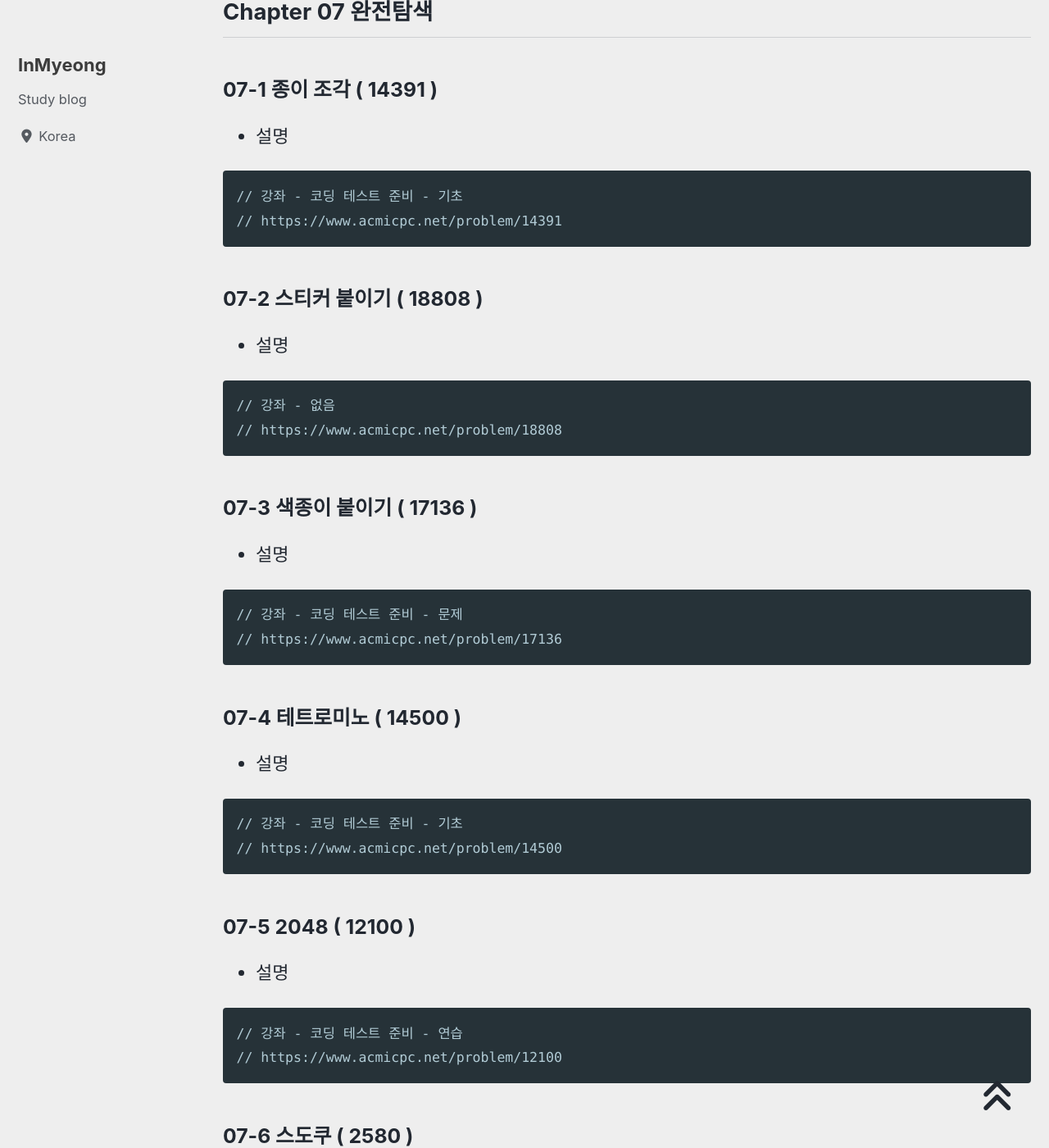
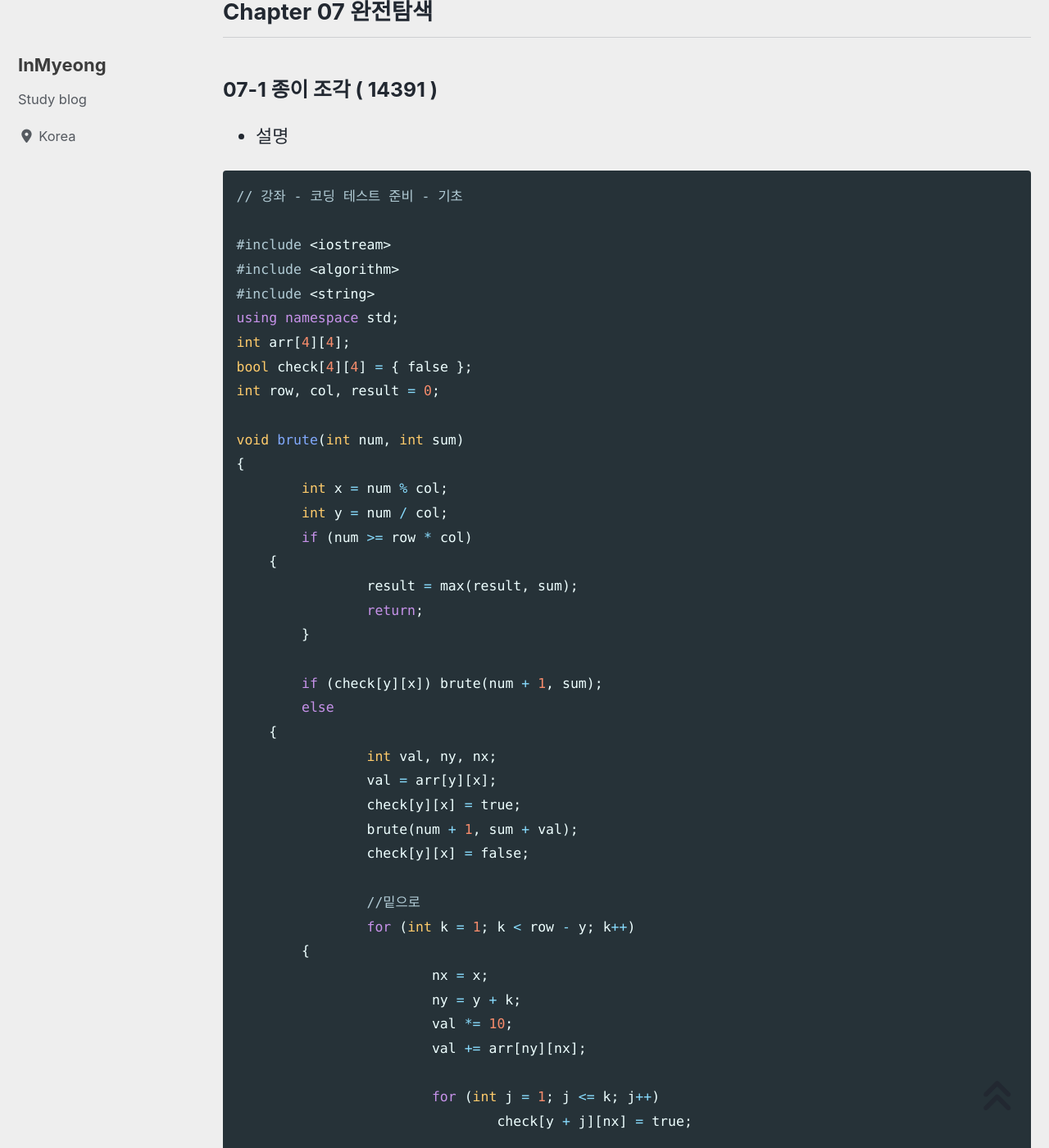
Before and after one commit to devMyeong/devMyeong.github.io, a Jekyll site: the page built from _posts/codingTest/2023-04-30-나만의문제집.md, in a window 1280 px wide and 1400 px high, scrolled down 7841 px. Shown: the whole window at 82% size. Built offline with Jekyll 4.4.1, drawn with Linux system fonts in a browser that asks for light colours; cached includes are drawn as plain includes; nearby versions of some CDN libraries; some web fonts are replaced; comment, search, counter and statistics services are not loaded; some of the changed text lies outside the part shown.

Commit message:
Docs : 백준 7-1 추가

````diff
--- a/_posts/codingTest/2023-04-30-나만의문제집.md
+++ b/_posts/codingTest/2023-04-30-나만의문제집.md
@@ -227,7 +227,89 @@ int main()
 
 ```cpp
 // 강좌 - 코딩 테스트 준비 - 기초
-// https://www.acmicpc.net/problem/14391
+
+#include <iostream>
+#include <algorithm>
+#include <string>
+using namespace std;
+int arr[4][4];
+bool check[4][4] = { false };
+int row, col, result = 0;
+
+void brute(int num, int sum)
+{
+	int x = num % col;
+	int y = num / col;
+	if (num >= row * col)
+    {
+		result = max(result, sum);
+		return;
+	}
+
+	if (check[y][x]) brute(num + 1, sum);
+	else
+    {
+		int val, ny, nx;
+		val = arr[y][x];
+		check[y][x] = true;
+		brute(num + 1, sum + val);
+		check[y][x] = false;
+
+		//밑으로
+		for (int k = 1; k < row - y; k++)
+        {
+			nx = x;
+			ny = y + k;
+			val *= 10;
+			val += arr[ny][nx];
+
+			for (int j = 1; j <= k; j++)
+				check[y + j][nx] = true;
+
+			brute(num + 1, sum + val);
+
+			for (int j = 1; j <= k; j++)
+				check[y + j][nx] = false;
+		}
+		val = arr[y][x];
+
+		//오른쪽으로
+		for (int k = 1; k < col - x; k++)
+        {
+			ny = y;
+			nx = x + k;
+
+			if (check[ny][nx]) return;
+
+			val *= 10;
+			val += arr[ny][nx];
+			for (int j = 1; j <= k; j++)
+				check[ny][x+j] = true;
+
+			brute(num + 1, sum + val);
+			for (int j = 1; j <= k; j++)
+				check[ny][x + j] = false;
+		}
+	}
+}
+
+int main()
+{
+	ios_base::sync_with_stdio(false); cin.tie(NULL); cout.tie(NULL);
+	cin >> row >> col;
+	string str;
+	for (int i = 0; i < row; i++)
+    {
+		cin >> str;
+		for (int j = 0; j < col; j++)
+			arr[i][j] = str[j] - '0';
+	}
+
+	brute(0, 0);
+	cout << result;
+
+	return 0;
+}
 ```
 
 ### 07-2 스티커 붙이기 ( 18808 )
````
